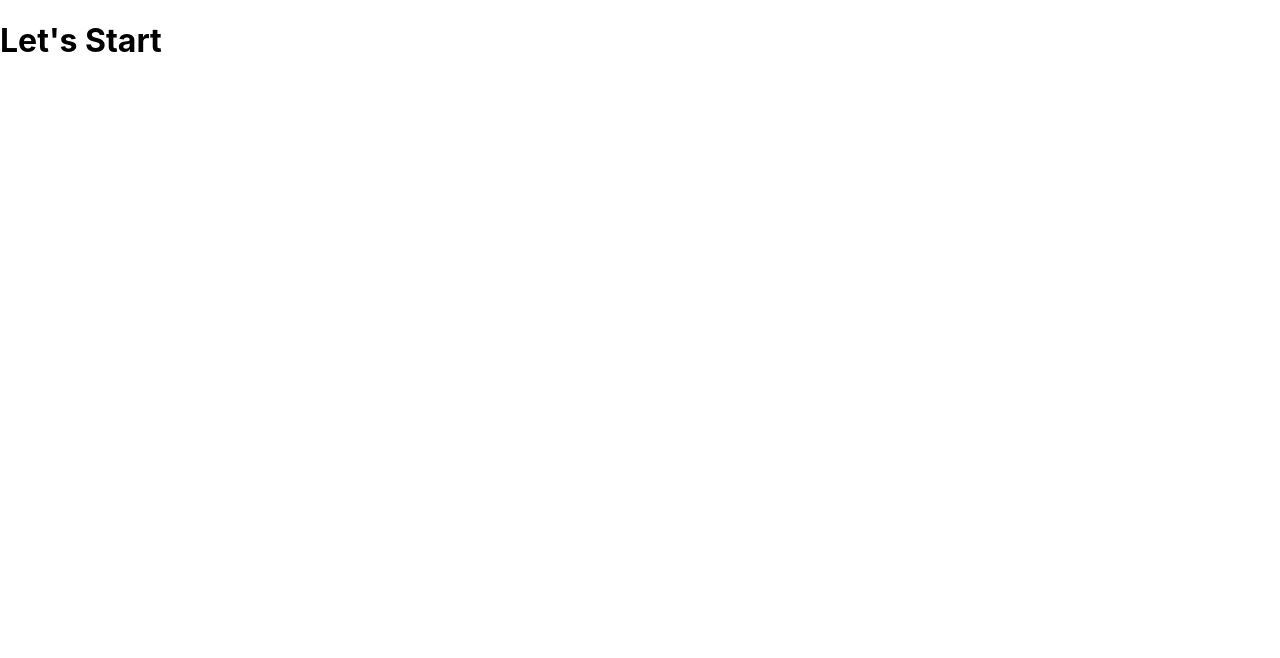
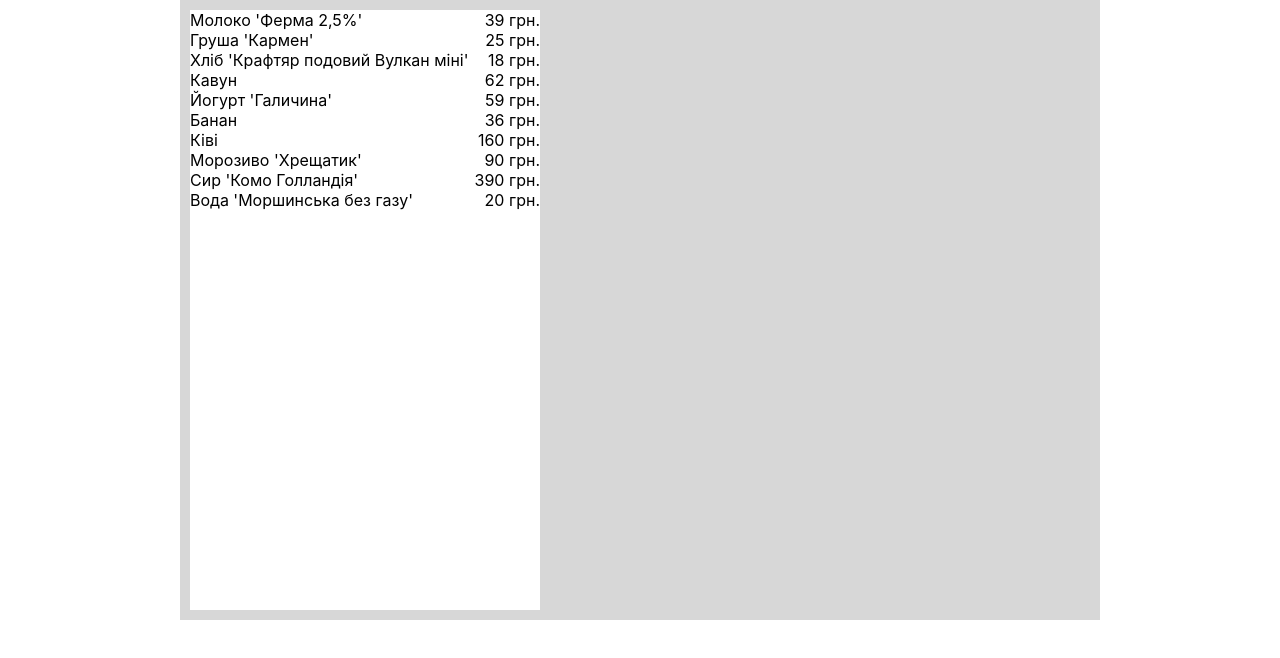
Before and after one commit to Burmikk/medias-front-end, a React (Create React App) app: page / in a window 1280 px wide. Shown: the top 658 px of the page. Built offline with nearby package versions, Linux system fonts and the light colour scheme.

Commit message:
add productList component

```diff
--- a/package.json
+++ b/package.json
@@ -9,6 +9,7 @@
     "react": "^18.2.0",
     "react-dom": "^18.2.0",
     "react-scripts": "5.0.1",
+    "sass": "^1.66.1",
     "web-vitals": "^2.1.4"
   },
   "scripts": {
--- a/src/App.css
+++ /dev/null
@@ -1,38 +0,0 @@
-.App {
-  text-align: center;
-}
-
-.App-logo {
-  height: 40vmin;
-  pointer-events: none;
-}
-
-@media (prefers-reduced-motion: no-preference) {
-  .App-logo {
-    animation: App-logo-spin infinite 20s linear;
-  }
-}
-
-.App-header {
-  background-color: #282c34;
-  min-height: 100vh;
-  display: flex;
-  flex-direction: column;
-  align-items: center;
-  justify-content: center;
-  font-size: calc(10px + 2vmin);
-  color: white;
-}
-
-.App-link {
-  color: #61dafb;
-}
-
-@keyframes App-logo-spin {
-  from {
-    transform: rotate(0deg);
-  }
-  to {
-    transform: rotate(360deg);
-  }
-}
--- a/src/App.js
+++ b/src/App.js
@@ -1,10 +1,13 @@
-import "./App.css";
+import scss from "./App.module.scss";
+import ProductsList from "./components/ProducstList/ProductsList";
 
 function App() {
     return (
-        <div>
-            <h1>Let's Start</h1>
-        </div>
+        <main>
+            <div className={scss.container}>
+                <ProductsList />
+            </div>
+        </main>
     );
 }
 
--- /dev/null
+++ b/src/App.module.scss
@@ -0,0 +1,7 @@
+.container {
+    width: 900px;
+    height: 600px;
+    margin: 0 auto;
+    padding: 10px;
+    background-color: rgb(215, 215, 215);
+}
--- /dev/null
+++ b/src/components/ProducstList/ProductsList.jsx
@@ -0,0 +1,19 @@
+import scss from "./productsList.module.scss";
+import products from "./produtsList.json";
+const ProductsList = () => {
+    const allProducts = products.map((item) => {
+        return (
+            <li className={scss.products_item} key={item._id}>
+                <p>{item.name}</p>
+                <p>{`${item.price} грн.`}</p>
+            </li>
+        );
+    });
+
+    return (
+        <div className={scss.products_wrapper}>
+            <ul>{allProducts}</ul>
+        </div>
+    );
+};
+export default ProductsList;
--- /dev/null
+++ b/src/components/ProducstList/productsList.module.scss
@@ -0,0 +1,9 @@
+.products_wrapper {
+    width: 350px;
+    height: 100%;
+    background-color: #fff;
+}
+.products_item {
+    display: flex;
+    justify-content: space-between;
+}
--- a/src/index.css
+++ /dev/null
@@ -1,13 +0,0 @@
-body {
-  margin: 0;
-  font-family: -apple-system, BlinkMacSystemFont, 'Segoe UI', 'Roboto', 'Oxygen',
-    'Ubuntu', 'Cantarell', 'Fira Sans', 'Droid Sans', 'Helvetica Neue',
-    sans-serif;
-  -webkit-font-smoothing: antialiased;
-  -moz-osx-font-smoothing: grayscale;
-}
-
-code {
-  font-family: source-code-pro, Menlo, Monaco, Consolas, 'Courier New',
-    monospace;
-}
--- /dev/null
+++ b/src/index.module.scss
@@ -0,0 +1,48 @@
+body {
+    margin: 0;
+    font-family: -apple-system, BlinkMacSystemFont, "Segoe UI", "Roboto", "Oxygen", "Ubuntu", "Cantarell", "Fira Sans",
+        "Droid Sans", "Helvetica Neue", sans-serif;
+    -webkit-font-smoothing: antialiased;
+    -moz-osx-font-smoothing: grayscale;
+    box-sizing: border-box;
+}
+
+code {
+    font-family: source-code-pro, Menlo, Monaco, Consolas, "Courier New", monospace;
+}
+
+// Reset
+
+ul {
+    list-style: none;
+    padding: 0;
+    margin: 0;
+}
+a {
+    text-decoration: none;
+    color: inherit;
+}
+h1,
+h2,
+h3,
+h4,
+h5,
+h6 {
+    margin: 0;
+}
+p {
+    margin: 0;
+}
+address {
+    font-style: normal;
+}
+button {
+    font-family: inherit;
+    padding: 0;
+    margin: 0;
+}
+img {
+    display: block;
+    max-width: 100%;
+    height: auto;
+}
```
Also changed, not shown: src/index.js (+8 -8 lines), 1 other file (tests, documents, lock files or other folders).
